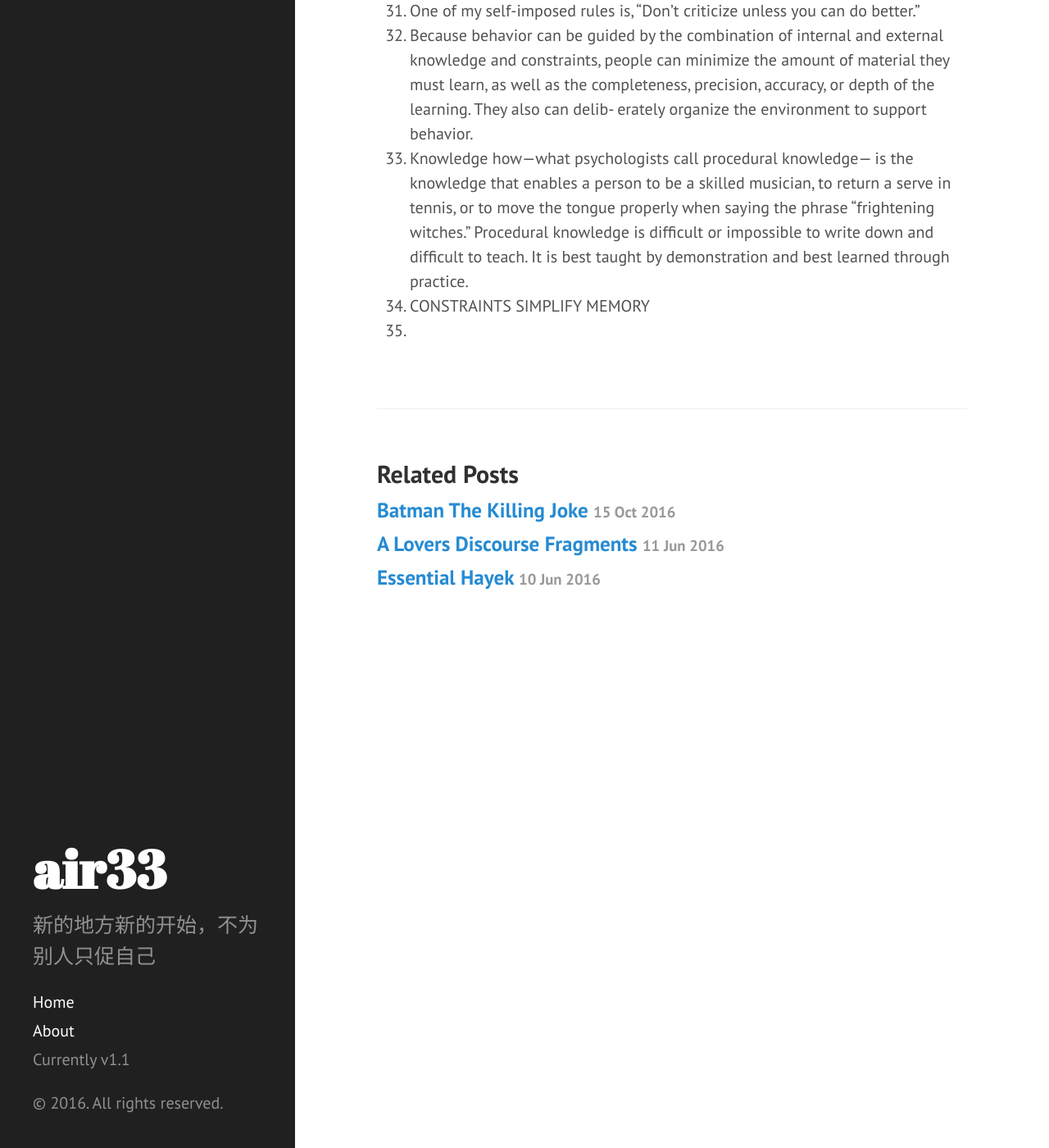
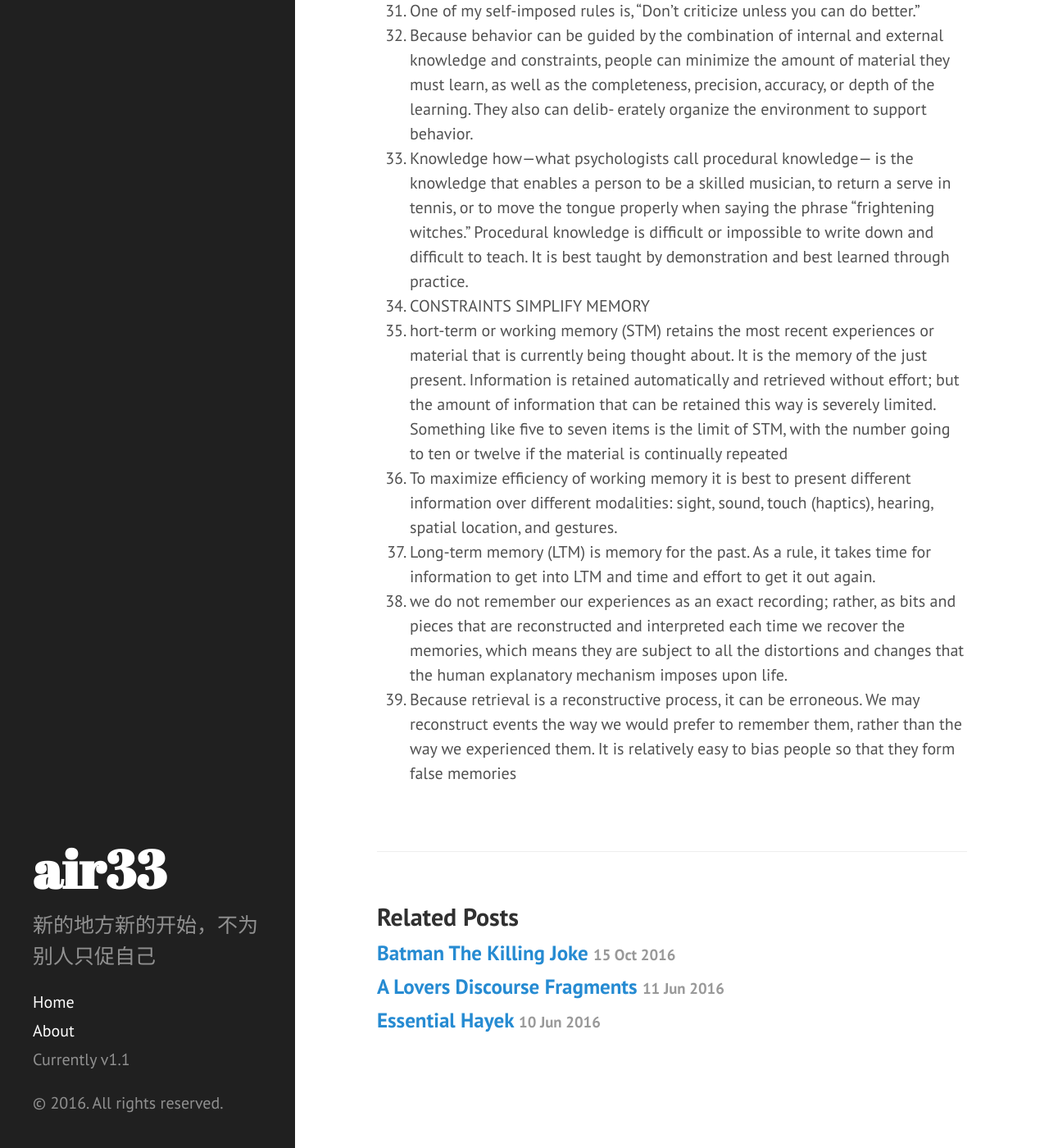
Before and after one commit to air33/air33.github.io, a Jekyll site: the page built from _posts/2016-06-18-The-Design-of-Everyday-Things.md, in a window 1280 px wide and 1400 px high, scrolled down 4617 px. Shown: the whole window at 82% size. Built offline with Jekyll 4.4.1, drawn with Linux system fonts in a browser that asks for light colours.

Commit message:
update the design of everday things

```diff
--- a/_posts/2016-06-18-The-Design-of-Everyday-Things.md
+++ b/_posts/2016-06-18-The-Design-of-Everyday-Things.md
@@ -165,4 +165,21 @@ saying the phrase “frightening witches.” Procedural knowledge is
 difficult or impossible to write down and difficult to teach. It is
 best taught by demonstration and best learned through practice.
 34. CONSTRAINTS SIMPLIFY MEMORY
-35.
+35. hort-term or working memory (STM) retains the most recent experiences or material that is currently being thought about. It is the
+memory of the just present. Information is retained automatically
+and retrieved without effort; but the amount of information that
+can be retained this way is severely limited. Something like five to
+seven items is the limit of STM, with the number going to ten or
+twelve if the material is continually repeated
+36. To maximize efficiency of working memory it is best to present different information over different modalities: sight, sound, touch (haptics), hearing, spatial location, and gestures.
+37. Long-term memory (LTM) is memory for the past. As a rule, it
+takes time for information to get into LTM and time and effort to
+get it out again.
+38. we do not remember our experiences as an exact recording; rather, as
+bits and pieces that are reconstructed and interpreted each time
+we recover the memories, which means they are subject to all the
+distortions and changes that the human explanatory mechanism imposes upon life.
+39. Because retrieval is a reconstructive process, it can be erroneous.
+We may reconstruct events the way we would prefer to remember
+them, rather than the way we experienced them. It is relatively
+easy to bias people so that they form false memories
```
